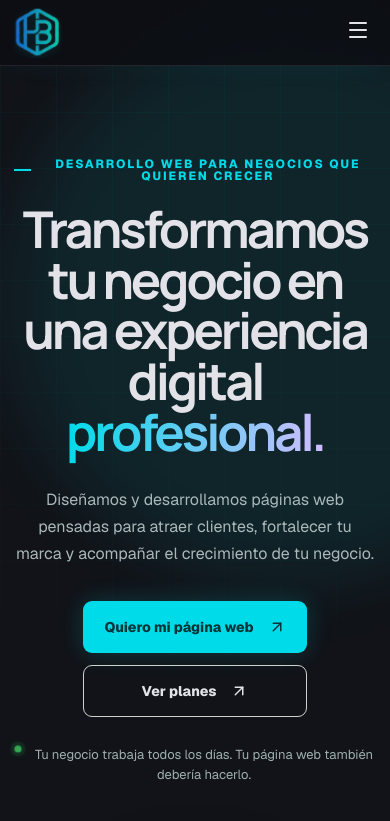
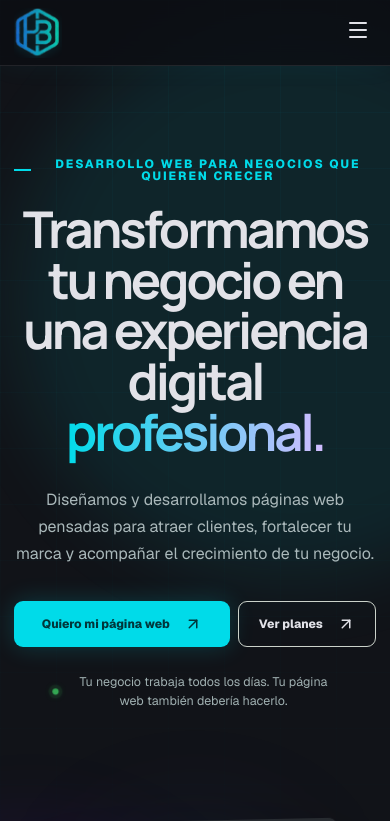
Before and after one commit to hberrino/hbdigitalstudio, a Next.js app: page / in a window 390 px wide. Shown: the top 821 px of the page. Built offline with nearby package versions, Linux system fonts and the light colour scheme.

Commit message:
Equilibra el hero y la tecnología en mobile

```diff
--- a/app/components/Hero.jsx
+++ b/app/components/Hero.jsx
@@ -11,7 +11,7 @@ export default function Hero() {
           <h1>Transformamos tu negocio en una experiencia digital <em>profesional.</em></h1>
           <p>Diseñamos y desarrollamos páginas web pensadas para atraer clientes, fortalecer tu marca y acompañar el crecimiento de tu negocio.</p>
           <div className="hero__actions"><Button href="#contacto">Quiero mi página web</Button><Button href="#planes" variant="secondary">Ver planes</Button></div>
-          <p className="hero__note"><span /> Tu negocio trabaja todos los días. Tu página web también debería hacerlo.</p>
+          <p className="hero__note"><i aria-hidden="true" /><span>Tu negocio trabaja todos los días. Tu página web también debería hacerlo.</span></p>
         </div>
 
         <div className="showcase" aria-label="Representación de una página web adaptable a notebook y celular">
--- a/app/globals.css
+++ b/app/globals.css
@@ -69,7 +69,7 @@ button { font: inherit; }
 .hero__copy > p:not(.hero__note) { max-width: 690px; margin: 28px auto 34px; color: var(--muted); font-size: 18px; line-height: 1.7; }
 .hero__actions { display: flex; justify-content: center; gap: 12px; flex-wrap: wrap; }
 .hero__note { display: flex; justify-content: center; gap: 10px; align-items: center; margin: 28px 0 0; color: #9fafb0; font-size: 13px; }
-.hero__note span { flex: 0 0 auto; width: 8px; height: 8px; background: #43e66d; border-radius: 50%; box-shadow: 0 0 0 5px rgba(67,230,109,.12), 0 0 14px rgba(67,230,109,.55); animation: status-pulse 1.8s ease-in-out infinite; }
+.hero__note i { flex: 0 0 auto; width: 8px; height: 8px; background: #43e66d; border-radius: 50%; box-shadow: 0 0 0 5px rgba(67,230,109,.12), 0 0 14px rgba(67,230,109,.55); animation: status-pulse 1.8s ease-in-out infinite; }
 .hero__orb { position: absolute; border-radius: 50%; filter: blur(1px); }
 .hero__orb--one { width: 560px; height: 560px; right: -180px; top: 20px; background: rgba(0, 219, 233, .09); filter: blur(35px); }
 .hero__orb--two { width: 420px; height: 420px; left: -180px; bottom: -80px; background: rgba(112, 0, 255, .08); filter: blur(35px); }
@@ -305,9 +305,13 @@ button { font: inherit; }
   .hero { min-height: auto; padding: 120px 0 80px; }
   .hero__copy h1 { font-size: clamp(43px, 13vw, 60px); }
   .hero__copy > p:not(.hero__note) { font-size: 16px; }
-  .hero__actions { display: grid; }
-  .hero__actions .button { width: 100%; }
-  .hero__note { align-items: flex-start; line-height: 1.5; }
+  .hero__actions { display: flex; flex-wrap: nowrap; width: min(100%, 370px); margin-inline: auto; gap: 8px; }
+  .hero__actions .button { width: auto; min-width: 0; min-height: 46px; padding-inline: 12px; font-size: 12px; white-space: nowrap; }
+  .hero__actions .button:first-child { flex: 1.35; }
+  .hero__actions .button:last-child { flex: .8; }
+  .hero__note { justify-content: center; align-items: center; max-width: 320px; margin: 25px auto 0; padding-inline: 8px; text-align: center; font-size: 12.5px; line-height: 1.55; }
+  .hero__note i { width: 7px; height: 7px; }
+  .hero__note span { max-width: 270px; }
   .showcase { height: 330px; margin-top: 15px; }
   .laptop { width: 88%; margin-left: -8%; }
   .laptop__top { grid-template-rows: 19px 32px 1fr 42px; border-radius: 12px; }
@@ -365,6 +369,11 @@ button { font: inherit; }
   .process-step:nth-child(even) .process-step__body { grid-column: 2; grid-row: 1; justify-self: stretch; max-width: none; margin-top: -6px; padding: 0 0 28px 20px; text-align: left; }
   .process-step__body h3 { font-size: 19px; }
   .technology__grid { grid-template-columns: 1fr; gap: 45px; }
+  .technology__copy { text-align: center; }
+  .technology__copy .section-heading { margin-inline: auto; }
+  .technology__copy .eyebrow { justify-content: center; }
+  .technology__badges { justify-content: center; max-width: 330px; margin-inline: auto; }
+  .technology__badges span { justify-content: center; min-width: 118px; }
   .plans__grid { display: flex; max-width: none; margin: 55px -14px 0; padding: 20px calc((100vw - clamp(275px, 78vw, 340px)) / 2) 25px; gap: 12px; overflow-x: auto; align-items: stretch; scroll-snap-type: x mandatory; scroll-padding-inline: calc((100vw - clamp(275px, 78vw, 340px)) / 2); overscroll-behavior-x: contain; scrollbar-width: none; touch-action: pan-x pan-y; -webkit-overflow-scrolling: touch; }
   .plans__grid::-webkit-scrollbar { display: none; }
   .plan-card { flex: 0 0 clamp(275px, 78vw, 340px); height: auto; padding: 38px 22px 22px; border-radius: 20px; scroll-snap-align: center; scroll-snap-stop: always; background: rgba(30,32,36,.72); }
```
